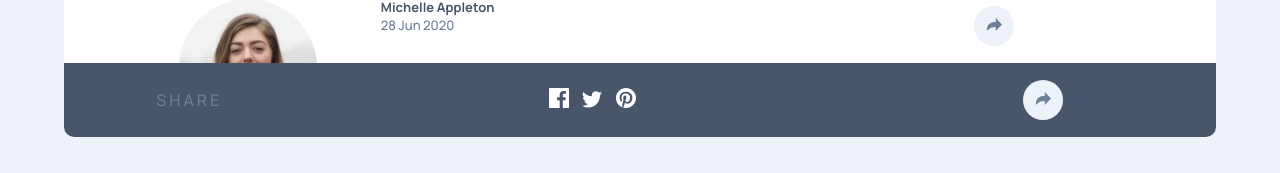
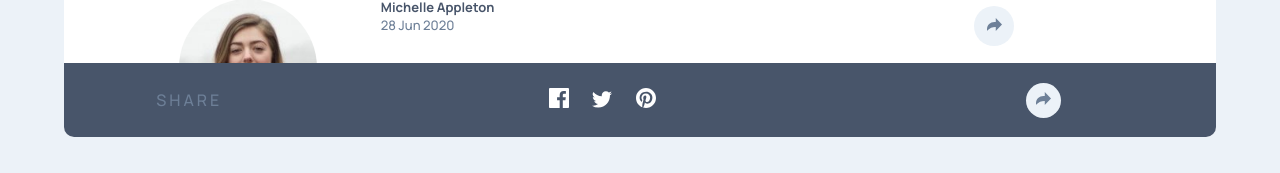
Before and after one commit to DannyHeyes/article-preview-challenge, a plain HTML site: page index.html in a window 1280 px wide. Both pictures are taken after a click on the button 994 px from the left and 1101 px from the top of the page. Shown: the part 1076-1249 px from the top of the page. Drawn offline with Linux system fonts and the light colour scheme.

Commit message:
Add files via upload

```diff
--- a/style.css
+++ b/style.css
@@ -113,19 +113,19 @@ body {
 
 .icons{
   margin: auto;
-  padding-left: 20px;
+  padding-left: 40px;
 }
 
 .icons a {
   text-decoration: none;
-  padding: 5px;
+  padding: 10px;
 }
 
 .share button {
   background-color: #ecf2f8;
   border: none;
-  width: 40px;
-  height: 40px;
+  width: 35px;
+  height: 35px;
   border-radius: 50%;
   margin: auto;
 }
```
